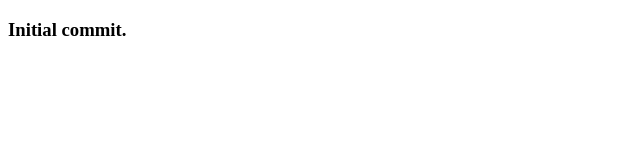
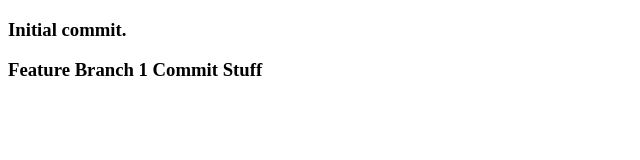
Before and after one commit to BurlingtonCodeAcademy/git-lesson, a plain HTML site: page index.html in a window 1280 px wide. Shown: the whole page, without its empty margins (0-640 px from the left). Drawn offline with Linux system fonts and the light colour scheme.

Commit message:
Feature Branch 1 Commit Stuff

```diff
--- a/index.html
+++ b/index.html
@@ -8,5 +8,6 @@
 </head>
 <body>
     <h3>Initial commit.</h3>
+    <h3>Feature Branch 1 Commit Stuff</h3>
 </body>
 </html>
```
